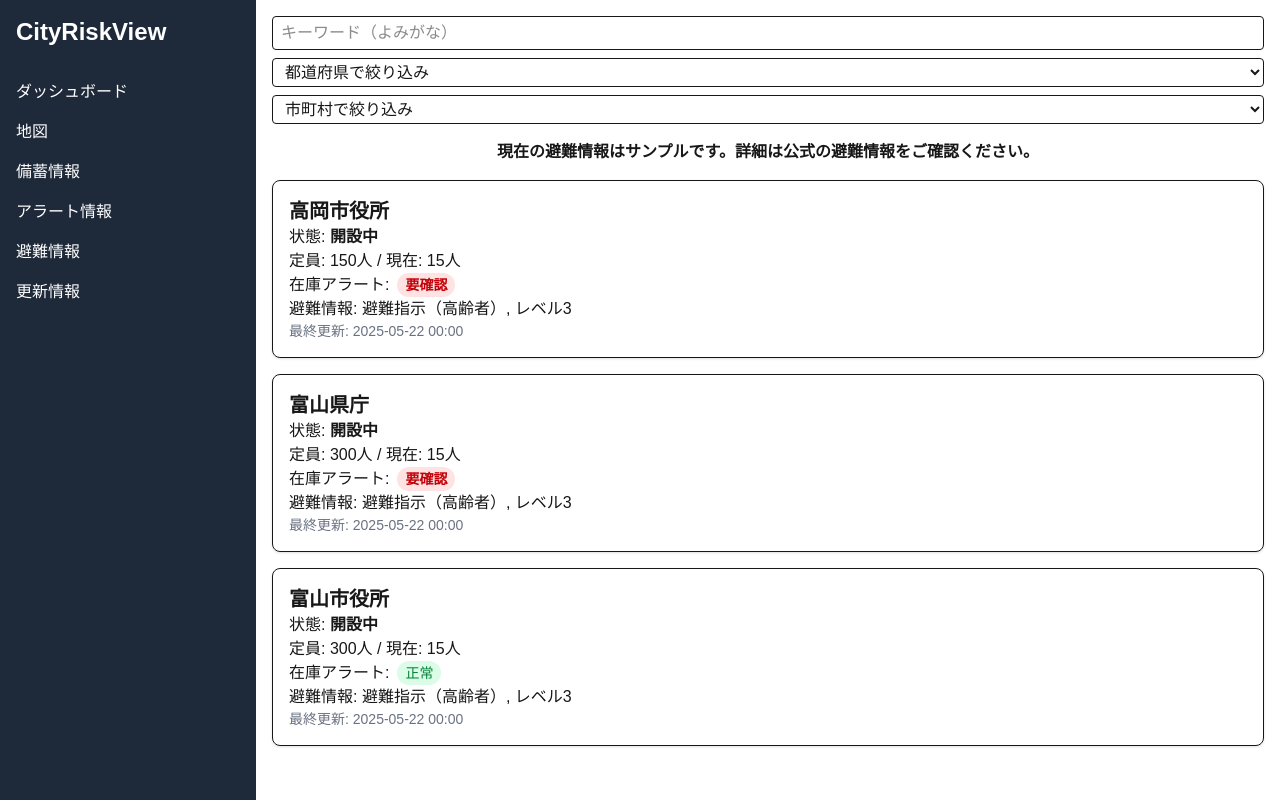
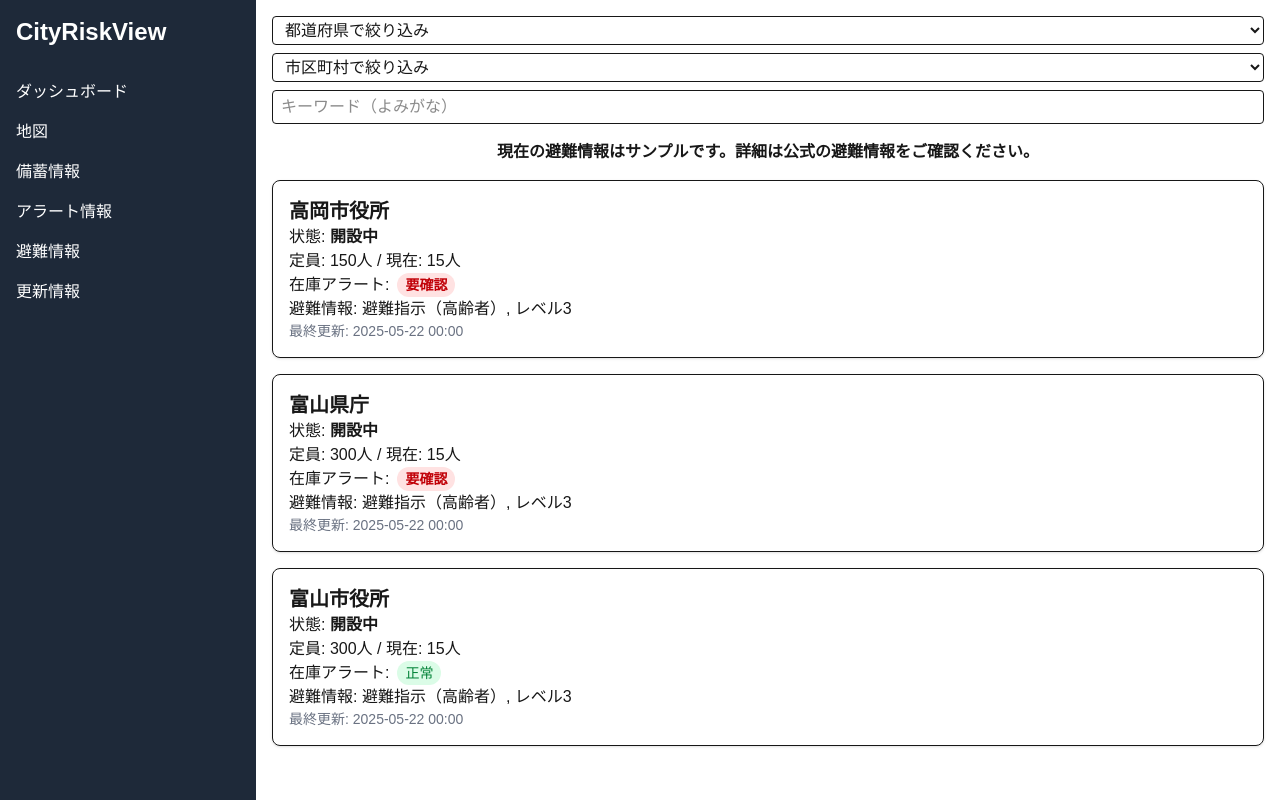
Before and after one commit to s-taku0502/CityRiskView, a Next.js app: page /evacuation in a window 1280 px wide. Built offline with nearby package versions, Linux system fonts and the light colour scheme.

Commit message:
絞り込みの入力欄の位置関係を修正

```diff
--- a/app/evacuation/components/FilterPanel.js
+++ b/app/evacuation/components/FilterPanel.js
@@ -1,5 +1,6 @@
 export default function FilterPanel({
-                                      keyword, setKeyword,
+  keyword,
+  setKeyword,
   prefecture,
   setPrefecture,
   city,
@@ -9,6 +10,34 @@ export default function FilterPanel({
 }) {
   return (
     <div className="space-y-2 mb-4">
+      <select
+        value={prefecture}
+        onChange={(e) => {
+          setPrefecture(e.target.value);
+          setCity('');
+        }}
+        className="border px-2 py-1 rounded w-full"
+      >
+        <option value="">都道府県で絞り込み</option>
+        {prefectureOptions.map((p) => (
+          <option key={p} value={p}>
+            {p}
+          </option>
+        ))}
+      </select>
+      <select
+        value={city}
+        onChange={(e) => setCity(e.target.value)}
+        className="border px-2 py-1 rounded w-full"
+        disabled={!prefecture}
+      >
+        <option value="">市区町村で絞り込み</option>
+        {cityOptions.map((c) => (
+          <option key={c} value={c}>
+            {c}
+          </option>
+        ))}
+      </select>
       <input
         type="text"
         placeholder="キーワード（よみがな）"
@@ -16,26 +45,6 @@ export default function FilterPanel({
         onChange={(e) => setKeyword(e.target.value)}
         className="border px-2 py-1 rounded w-full"
       />
-      <select
-        value={prefecture}
-        onChange={(e) => setPrefecture(e.target.value)}
-        className="border px-2 py-1 rounded w-full"
-      >
-        <option value="">都道府県で絞り込み</option>
-        {prefectureOptions.map((pref) => (
-          <option key={pref} value={pref}>{pref}</option>
-        ))}
-      </select>
-      <select
-        value={city}
-        onChange={(e) => setCity(e.target.value)}
-        className="border px-2 py-1 rounded w-full"
-      >
-        <option value="">市町村で絞り込み</option>
-        {cityOptions.map((city) => (
-          <option key={city} value={city}>{city}</option>
-        ))}
-      </select>
     </div>
   );
 }
```
Lines whose indentation alone changed are shown as unchanged.
